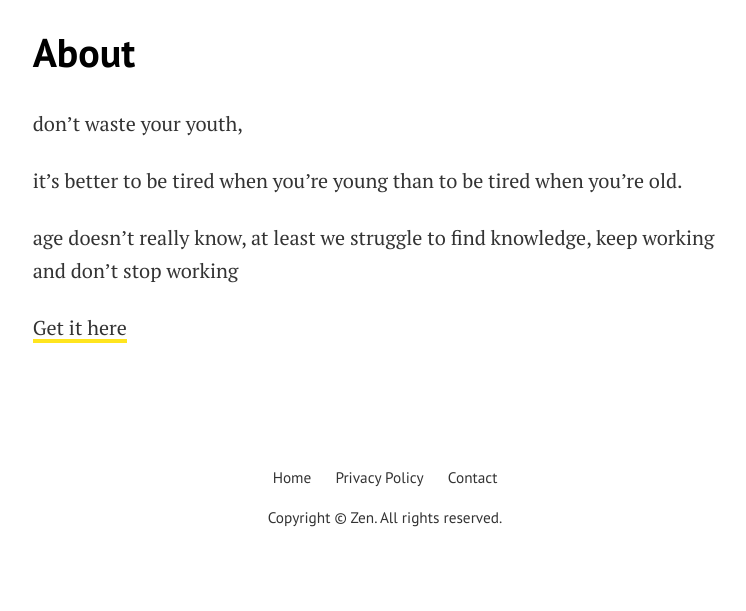
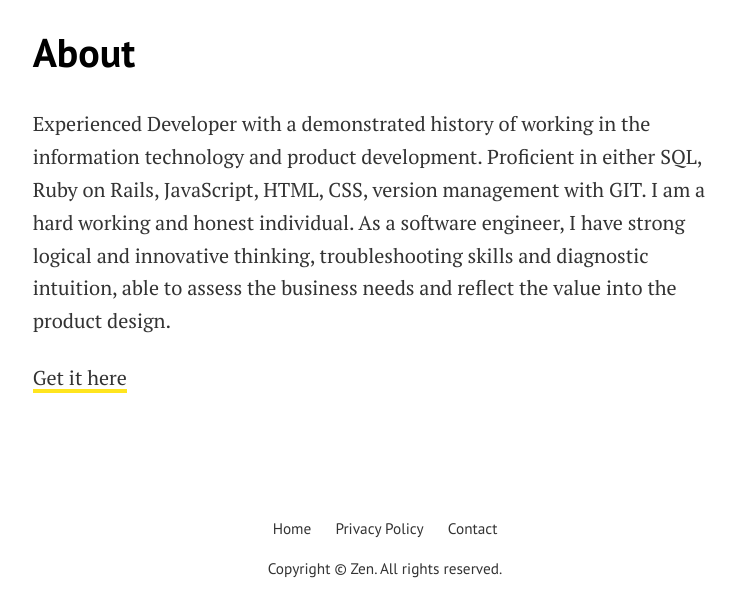
Before and after one commit to muhendrico/muhendrico.github.io, a Jekyll site: the page built from pages/about.md, in a window 1280 px wide and 1047 px high. Shown: the part 436-1047 px from the top of the window, without its empty margins (255-1001 px from the left). Built offline with Jekyll 4.4.1, drawn with Linux system fonts in a browser that asks for light colours.

Commit message:
Update about.md

```diff
--- a/pages/about.md
+++ b/pages/about.md
@@ -4,10 +4,6 @@ title: About
 permalink: "/about/"
 image: assets/images/21266941.jpg
 ---
-don't waste your youth,
-
-it's better to be tired when you're young than to be tired when you're old.
-
-age doesn't really know, at least we struggle to find knowledge, keep working and don't stop working
+Experienced Developer with a demonstrated history of working in the information technology and product development. Proficient in either SQL, Ruby on Rails, JavaScript, HTML, CSS, version management with GIT. I am a hard working and honest individual. As a software engineer, I have strong logical and innovative thinking, troubleshooting skills and diagnostic intuition, able to assess the business needs and reflect the value into the product design.
 
 [Get it here](https://zend.space)
```
